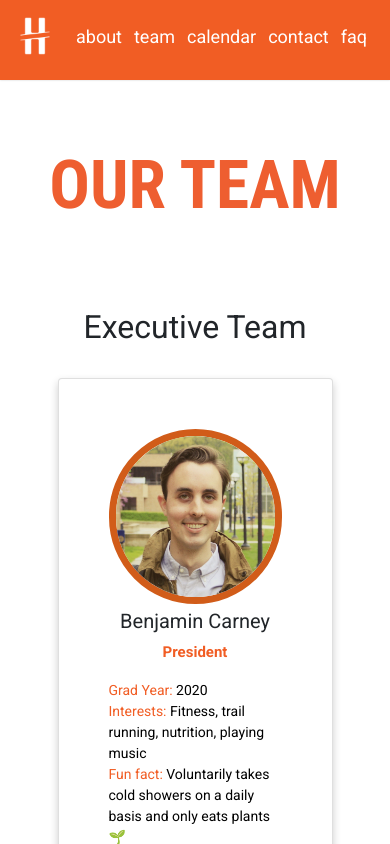
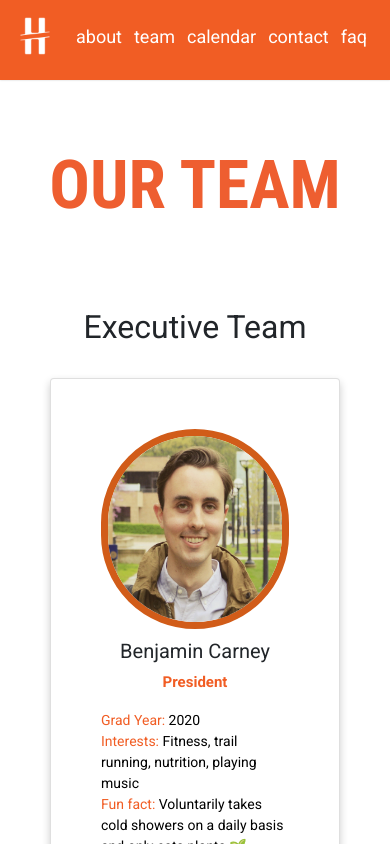
Before and after one commit to michiganhackers/mh-web-new, a React (Create React App) app: page /team in a window 390 px wide. Shown: the top 844 px of the page. Built offline with nearby package versions, Linux system fonts and the light colour scheme.

Commit message:
More minor fixes, should be close

```diff
--- a/src/components/Team/MemberCard.css
+++ b/src/components/Team/MemberCard.css
@@ -67,7 +67,7 @@
 
     .card {
         box-shadow: 0 4px 8px 0 rgba(0, 0, 0, 0.2);
-        width: 275px;
+        width: 290px;
         height: auto;
         text-align: center;
         flex: 0 1 24%;
@@ -79,8 +79,8 @@
       }
 
       .imageBorder {
-        height: 175px;
-        width: 200px;
+        height: 200px;
+        width: 250px;
         display: block;
         border-radius: 200px;
         box-sizing: border-box;
@@ -91,7 +91,7 @@
     .memberName {
 
         font-size: 20px;
-        margin-top: 5px;
+        margin-top: 10px;
         font-weight: 500
     }
 
```
